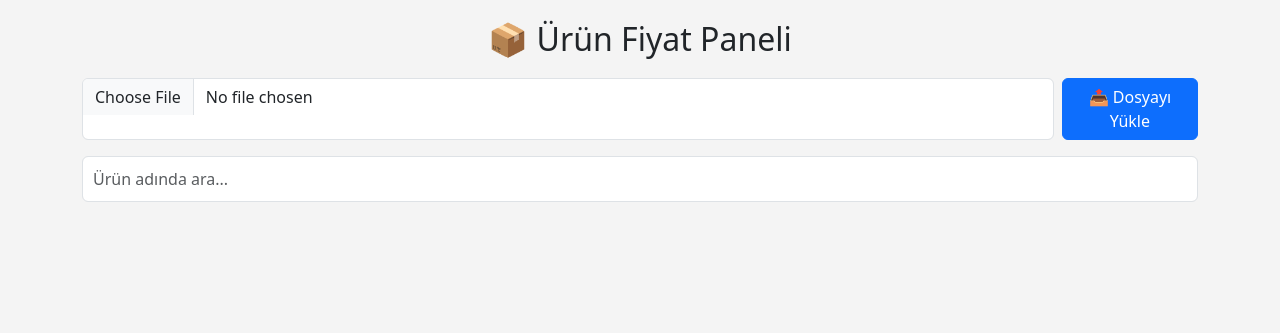
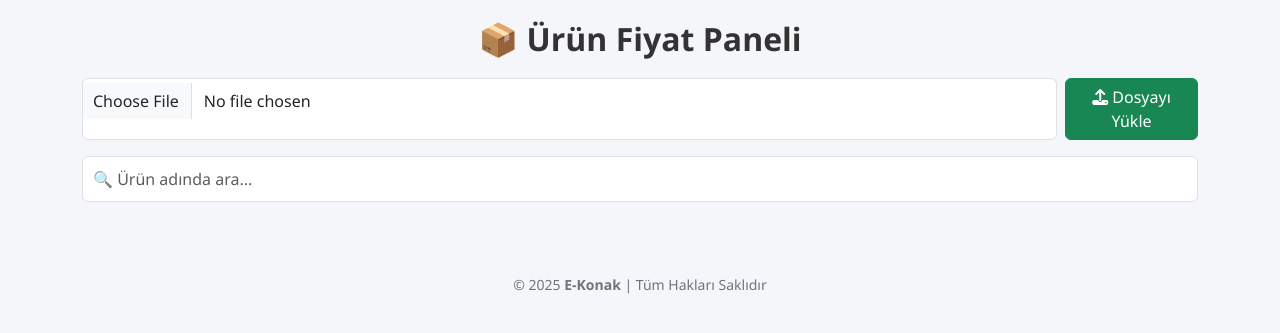
Before and after one commit to TeraH4wk/fiyat-paneli, a Flask app: template templates/index.html in a window 1280 px wide. Shown: the top 333 px of the page. Run offline with Flask 3, Linux system fonts and the light colour scheme; the template is opened without the code that fills it, so the values that code supplies are empty.

Commit message:
index.html güncellendi v2

```diff
--- a/templates/index.html
+++ b/templates/index.html
@@ -7,22 +7,42 @@
 
     <!-- Bootstrap CDN -->
     <link href="https://cdn.jsdelivr.net/npm/bootstrap@5.3.0/dist/css/bootstrap.min.css" rel="stylesheet">
+    <link href="https://cdnjs.cloudflare.com/ajax/libs/font-awesome/6.4.0/css/all.min.css" rel="stylesheet">
 
     <style>
-        body { background-color: #f4f4f4; padding: 20px; }
-        h2 { margin-bottom: 20px; }
-        input[type="text"] {
-            width: 100%;
+        body {
+            background: #f4f6f9;
+            padding: 20px;
+            font-family: 'Segoe UI', sans-serif;
+        }
+        h2 {
+            margin-bottom: 20px;
+            font-weight: bold;
+            color: #333;
+        }
+        input[type="text"], input[type="file"] {
             padding: 10px;
-            margin-bottom: 15px;
             font-size: 16px;
         }
         table {
             background: #fff;
+            border-radius: 8px;
+            overflow: hidden;
+            box-shadow: 0px 4px 12px rgba(0,0,0,0.05);
         }
         th {
             background-color: #007BFF;
             color: white;
+            text-align: center;
+        }
+        tbody tr:hover {
+            background-color: #f1f1f1;
+        }
+        .footer {
+            text-align: center;
+            margin-top: 40px;
+            color: #6c757d;
+            font-size: 14px;
         }
     </style>
 </head>
@@ -33,7 +53,7 @@
         <!-- Dosya Yükleme Formu -->
         <form action="/yukle" method="post" enctype="multipart/form-data" class="mb-3 d-flex gap-2">
             <input type="file" name="dosya" accept=".xlsx" class="form-control">
-            <button type="submit" class="btn btn-primary">📤 Dosyayı Yükle</button>
+            <button type="submit" class="btn btn-success"><i class="fas fa-upload"></i> Dosyayı Yükle</button>
         </form>
 
         <!-- Flash Mesajlar -->
@@ -47,7 +67,7 @@
         {% endwith %}
 
         <!-- Arama Kutusu -->
-        <input type="text" id="arama" class="form-control mb-3" placeholder="Ürün adında ara...">
+        <input type="text" id="arama" class="form-control mb-3" placeholder="🔍 Ürün adında ara...">
 
         <!-- Tablo -->
         <div class="table-responsive">
@@ -70,9 +90,14 @@
                 </tbody>
             </table>
         </div>
+
+        <!-- Footer -->
+        <div class="footer">
+            © 2025 <strong>E-Konak</strong> | Tüm Hakları Saklıdır
+        </div>
     </div>
 
-    <!-- Filtreleme Script -->
+    <!-- JS -->
     <script>
         const arama = document.getElementById('arama');
         arama.addEventListener('keyup', function () {
@@ -85,8 +110,6 @@
         });
     </script>
 
-    <!-- Bootstrap Script (Alert kapatmak için) -->
     <script src="https://cdn.jsdelivr.net/npm/bootstrap@5.3.0/dist/js/bootstrap.bundle.min.js"></script>
 </body>
-
 </html>
```
Lines whose indentation alone changed are shown as unchanged.
